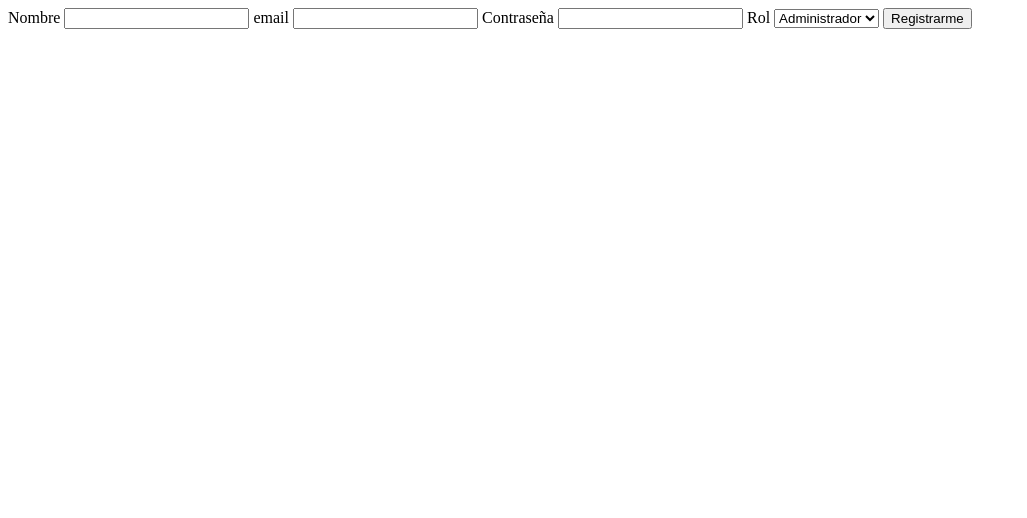
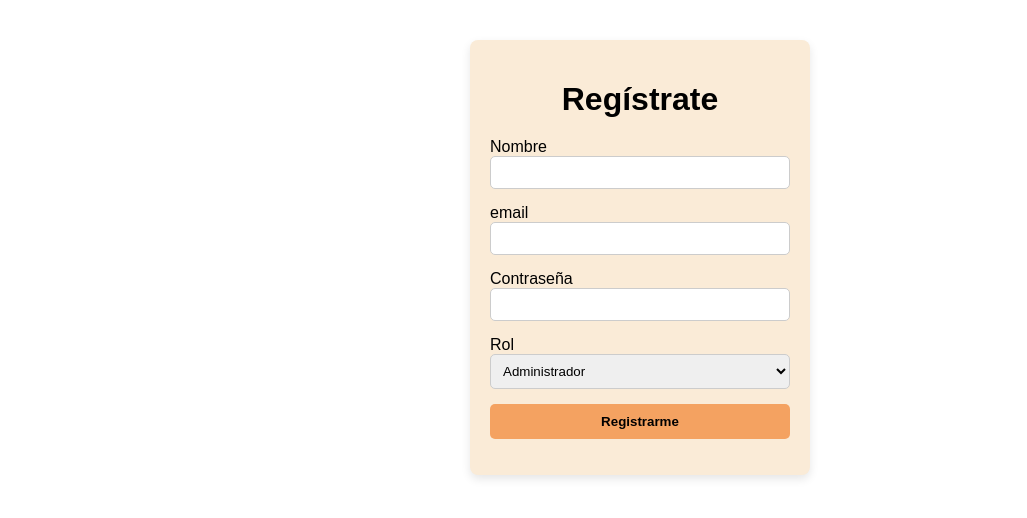
Before and after one commit to Guillermomd01/eventia, a Flask app: page /registro in a window 1280 px wide. Shown: the top 518 px of the page, without its empty margins (0-1027 px from the left). Run offline with Flask 3, Linux system fonts and the light colour scheme.

Commit message:
actualizacion estilo de las paginas

```diff
--- a/app/routes.py
+++ b/app/routes.py
@@ -54,7 +54,7 @@ def login():
 @login_required
 def logout():
     logout_user()
-    return redirect(url_for('main.login'))
+    return render_template('index.html')
 
 @bp.route("/dashboard")
 @login_required
--- /dev/null
+++ b/app/static/registro_form.css
@@ -0,0 +1,43 @@
+.formulario {
+    width: 300px;
+    margin: 40px auto;
+    padding: 20px;
+    background-color: antiquewhite;
+    border-radius: 8px;
+    box-shadow: 0 4px 10px rgba(0, 0, 0, 0.1);
+    font-family: Arial, sans-serif;
+}
+
+.formulario h1 {
+    text-align: center;
+    margin-bottom: 20px;
+}
+
+.form-group {
+    margin-bottom: 15px;
+    text-align: left;
+}
+
+.form-control {
+    width: 100%;
+    padding: 8px;
+    border-radius: 5px;
+    border: 1px solid #ccc;
+    box-sizing: border-box;
+}
+
+.btn-submit {
+    width: 100%;
+    padding: 10px;
+    background-color: #f4a261;
+    border: none;
+    border-radius: 5px;
+    font-weight: bold;
+    cursor: pointer;
+    transition: background-color 0.3s ease;
+}
+
+.btn-submit:hover {
+    background-color: #e76f51;
+    color: white;
+}
--- a/app/templates/index.html
+++ b/app/templates/index.html
@@ -95,7 +95,7 @@
                 <h2 class="">¿Estás listo para mejorar el rendimiento de tu empresa?</h2>
                 <p class="p-cta">Conecta con nuestros expertos y descubre cómo la inteligencia artificial puede potenciar tu negocio.</p>
                 <div class ="container-button">
-                    <a class="cta-button" href="">Regístrate Ahora</a>
+                    <a  href="{{url_for('main.registro')}}" class="cta-button">Regístrate Ahora</a>
                 </div>
 
 
--- a/app/templates/registro_form.html
+++ b/app/templates/registro_form.html
@@ -1,9 +1,31 @@
+{% block extra_styles %}
+<link rel="stylesheet" href="{{ url_for('static', filename='registro_form.css') }}">
+{% endblock %}
 
-<form method="POST">
-    {{ form.hidden_tag() }}
-    {{form.nombre.label}} {{form.nombre()}}
-    {{form.email.label}}  {{form.email()}}
-    {{form.password.label}}  {{form.password()}}
-    {{form.rol.label}}  {{form.rol()}}
-    {{form.enviar}}
-</form>
+{% block content %}
+<div class="formulario">
+    <h1>Regístrate</h1>
+    <form method="POST">
+        {{ form.hidden_tag() }}
+        <div class="form-group">
+            {{ form.nombre.label }}<br>
+            {{ form.nombre(class="form-control") }}
+        </div>
+        <div class="form-group">
+            {{ form.email.label }}<br>
+            {{ form.email(class="form-control") }}
+        </div>
+        <div class="form-group">
+            {{ form.password.label }}<br>
+            {{ form.password(class="form-control") }}
+        </div>
+        <div class="form-group">
+            {{ form.rol.label }}<br>
+            {{ form.rol(class="form-control") }}
+        </div>
+        <div class="form-group">
+            {{ form.enviar(class="btn-submit") }}
+        </div>
+    </form>
+</div>
+{% endblock %}
```
Also changed, not shown: app/static/dashboard.css (+5 -2 lines), app/static/index.css (+54 -1 lines), app/static/login_form.css (added, +43 -0 lines), app/templates/dashboard.html (+6 -3 lines), app/templates/layout.html (+19 -10 lines), app/templates/login_form.html (+24 -6 lines).
